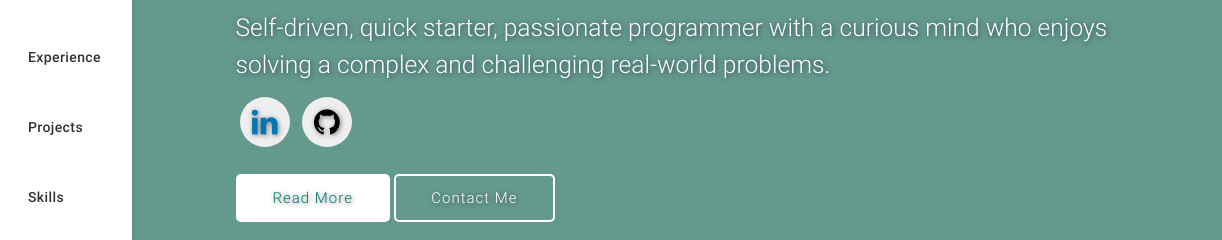
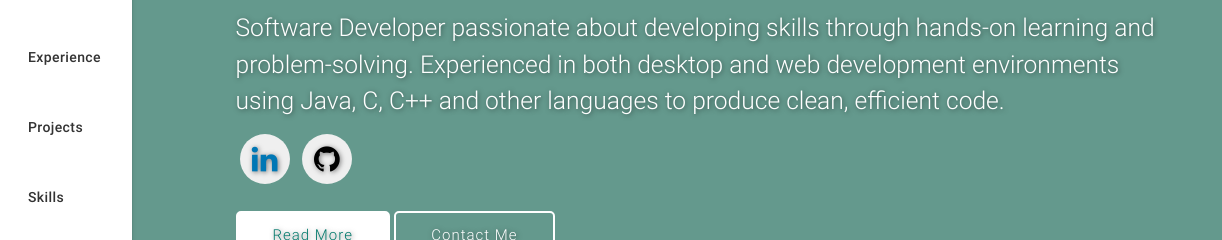
Before and after one commit to tyagiab3/tyagiab3.github.io, a plain HTML site: page index.html in a window 1280 px wide. Shown: the part 191-431 px from the top of the page, 58-1280 px from the left. Drawn offline with nearby package versions, Linux system fonts and the light colour scheme.

Commit message:
Update index.html

```diff
--- a/index.html
+++ b/index.html
@@ -158,8 +158,8 @@
     <a aria-label="Toggle visibility of the mobile navbar" href="#" data-activates="slide-out"
       class="button-collapse"><i class="mdi-navigation-menu"></i></a>
     <div class="name-title">
-      <a id="name" aria-label="Navigate to the beginning of the page" href="#" class="teal-text">Varad
-        Bhogayata</a><span class="black-text">Software Developer</span>
+      <a id="name" aria-label="Navigate to the beginning of the page" href="#" class="teal-text">Abhimanyu
+        Tyagi</a><span class="black-text">Software Developer</span>
     </div>
   </nav>
 
@@ -212,7 +212,8 @@
               <h2>Hi, I'm <span class="teal">Abhimanyu Tyagi</span></h2>
               <h5 style="color:#fff">A <span class="typing" style="font-weight: 300; color:#004d40"></span></h5>
               <!-- <h5 style="color:#00796b">A <span class="typing" style="font-weight: 300; color:#fff"></span></h5> -->
-              <h5>Self-driven, quick starter, passionate programmer with a curious mind who enjoys solving a complex and challenging real-world problems.</h5>
+              <h5>Software Developer passionate about developing skills through hands-on learning and problem-solving. Experienced in both desktop and web development environments using Java, C, C++ and other languages to produce clean, efficient code.
+</h5>
             </div>
             <div class="social">
               <a href="http://linkedin.com/in/varadbhogayata" target="_blank">
```
